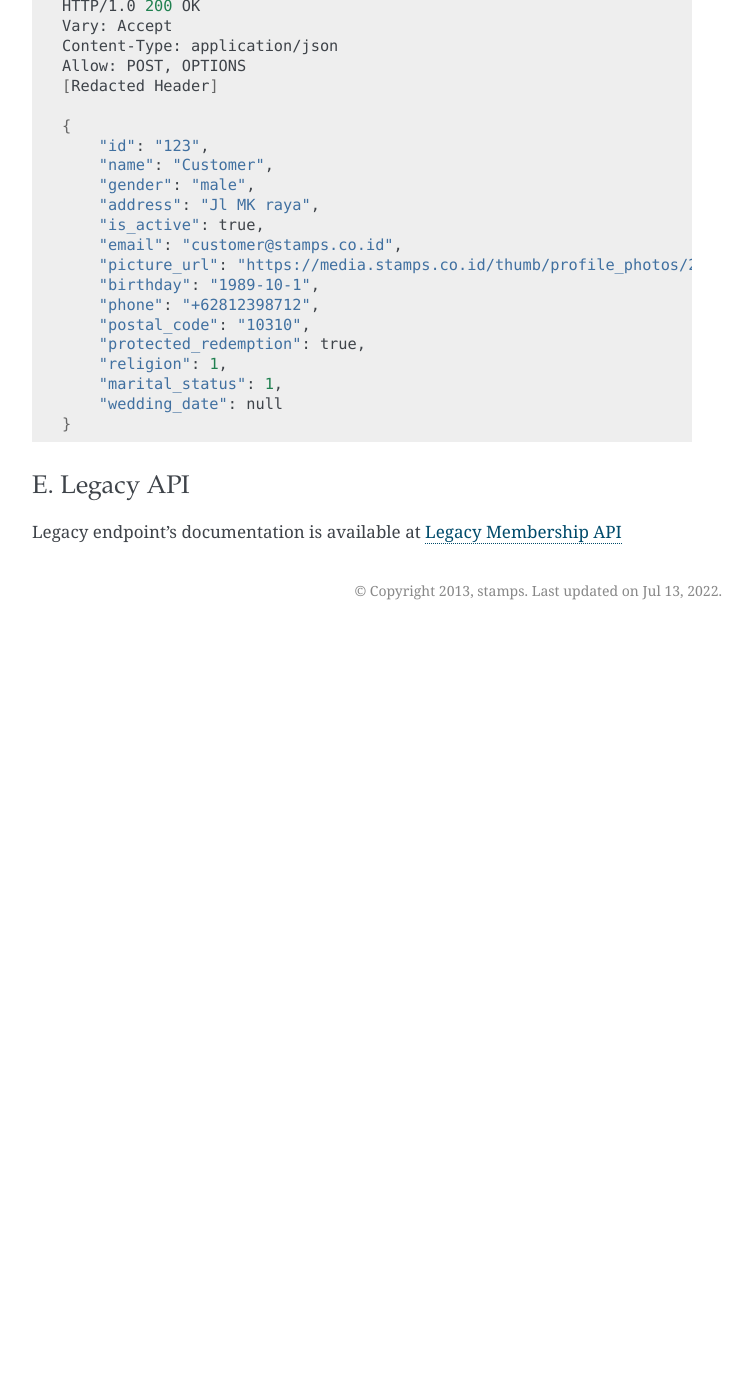
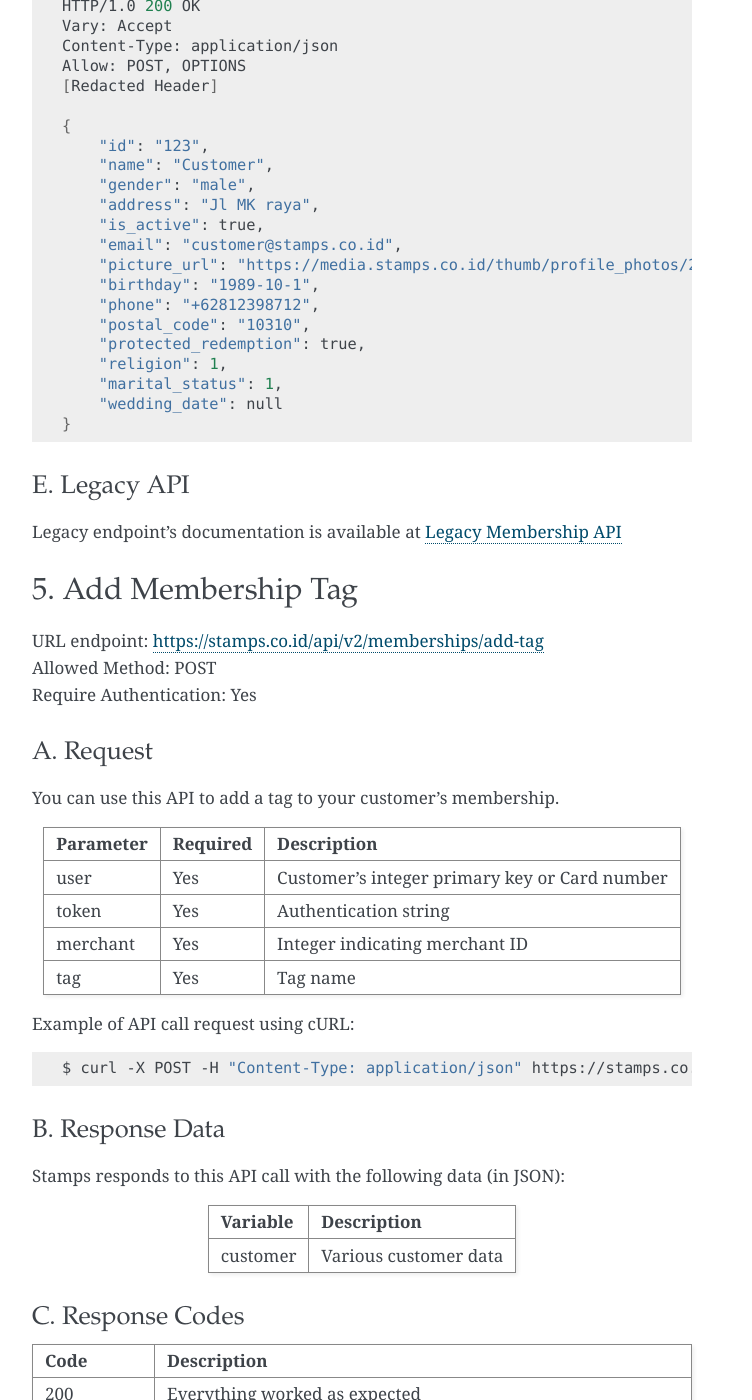
Before and after one commit to ui/stamps-api-docs, a Sphinx documentation site: the page built from source/customer_api.rst, in a window 1280 px wide and 1400 px high, scrolled down 9025 px. Shown: the whole window, without its empty margins (388-1140 px from the left). Built offline with Sphinx 7.4.7, drawn with Linux system fonts in a browser that asks for light colours; before the commit the page ends 9655 px from its top, so only the background shows below that; some of the changed text lies outside the part shown.

Commit message:
Add tag and remove tag docs

```diff
--- a/source/customer_api.rst
+++ b/source/customer_api.rst
@@ -493,3 +493,165 @@ E. Legacy API
 -------------
 
 Legacy endpoint's documentation is available at `Legacy Membership API <http://docs.stamps.co.id/en/latest/legacy_customer_api.html>`_
+
+
+5. Add Membership Tag
+===============
+| URL endpoint: https://stamps.co.id/api/v2/memberships/add-tag
+| Allowed Method: POST
+| Require Authentication: Yes
+
+A. Request
+-----------------------------
+
+You can use this API to add a tag to your customer's membership.
+
+============= =========== =========================
+Parameter     Required    Description
+============= =========== =========================
+user          Yes         Customer's integer primary key or Card number
+token         Yes         Authentication string
+merchant      Yes         Integer indicating merchant ID
+tag           Yes         Tag name
+============= =========== =========================
+
+Example of API call request using cURL:
+
+.. code-block :: bash
+
+    $ curl -X POST -H "Content-Type: application/json" https://stamps.co.id/api/v2/memberships/add-tag -i -d '{ "token": "secret", "user": 123, "name": "me", "tag": "vvip"}'
+
+
+B. Response Data
+----------------
+Stamps responds to this API call with the following data (in JSON):
+
+=================== ==============================
+Variable            Description
+=================== ==============================
+customer            Various customer data
+=================== ==============================
+
+
+C. Response Codes
+-----------------
+
+=================== ==============================
+Code                Description
+=================== ==============================
+200                 Everything worked as expected
+400                 Bad Request - Often missing a
+                    required parameter
+401                 Unauthorized – Often missing or
+                    wrong authentication token
+403                 Forbidden – You do not have
+                    permission for this request
+405                 HTTP method not allowed - The
+                    requested resources cannot be called with the specified HTTP method
+500, 502, 503, 504  Server Errors - something is
+                    wrong on Stamps' end
+=================== ==============================
+
+
+D. Examples
+-----------
+
+A successful API call:
+
+.. code-block :: bash
+
+    HTTP/1.0 200 OK
+    Vary: Accept
+    Content-Type: application/json
+    Allow: POST, OPTIONS
+    [Redacted Header]
+
+    {
+        "tags": ["vvip"],
+        "status": 1,
+        "status_text": "Blue",
+        "stamps": 100,
+        "balance": 100,
+        "is_blocked": false,
+        "referral_code": "ABCDEF",
+        "start_date": "2016-02-31",
+        "created": "2016-02-14",
+        "extra_data": {},
+    }
+
+
+
+6. Remove Membership Tag
+===============
+| URL endpoint: https://stamps.co.id/api/v2/memberships/remove-tag
+| Allowed Method: POST
+| Require Authentication: Yes
+
+A. Request
+-----------------------------
+
+You can use this API to add a tag to your customer's membership.
+
+============= =========== =========================
+Parameter     Required    Description
+============= =========== =========================
+user          Yes         Customer's integer primary key or Card number
+token         Yes         Authentication string
+merchant      Yes         Integer indicating merchant ID
+tag           Yes         Tag name
+============= =========== =========================
+
+Example of API call request using cURL:
+
+.. code-block :: bash
+
+    $ curl -X POST -H "Content-Type: application/json" https://stamps.co.id/api/v2/memberships/remove-tag -i -d '{ "token": "secret", "user": 123, "name": "me", "tag": "vvip"}'
+
+
+B. Response Data
+----------------
+Stamps responds to this API call with the following data (in JSON):
+
+=================== ==============================
+Variable            Description
+=================== ==============================
+status              status
+=================== ==============================
+
+
+C. Response Codes
+-----------------
+
+=================== ==============================
+Code                Description
+=================== ==============================
+200                 Everything worked as expected
+400                 Bad Request - Often missing a
+                    required parameter
+401                 Unauthorized – Often missing or
+                    wrong authentication token
+403                 Forbidden – You do not have
+                    permission for this request
+405                 HTTP method not allowed - The
+                    requested resources cannot be called with the specified HTTP method
+500, 502, 503, 504  Server Errors - something is
+                    wrong on Stamps' end
+=================== ==============================
+
+
+D. Examples
+-----------
+
+A successful API call:
+
+.. code-block :: bash
+
+    HTTP/1.0 200 OK
+    Vary: Accept
+    Content-Type: application/json
+    Allow: POST, OPTIONS
+    [Redacted Header]
+
+    {
+        "status": "ok"
+    }
```
